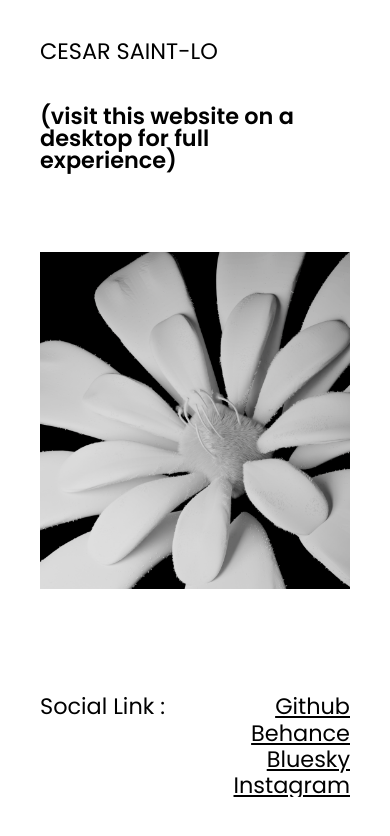
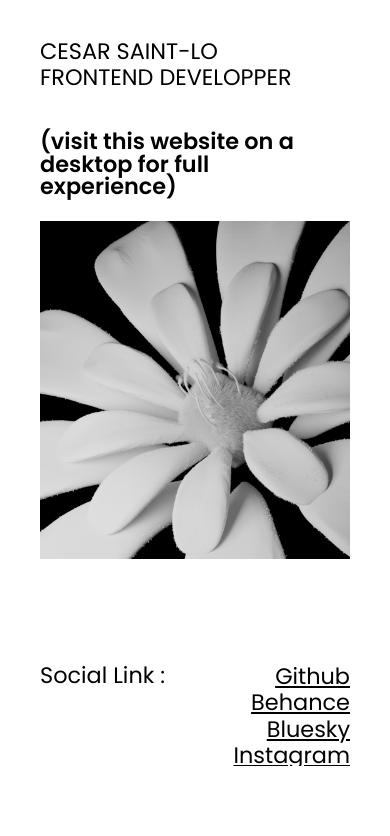
Before and after one commit to 0xCesar/PF2025, a Next.js app: page / in a window 390 px wide. Shown: the top 836 px of the page. Built offline with nearby package versions, Linux system fonts and the light colour scheme.

Commit message:
fix mobil and fix landing page

```diff
--- a/src/app/components/landingMobile/landingMobile.css
+++ b/src/app/components/landingMobile/landingMobile.css
@@ -28,7 +28,7 @@
     width: calc(100vw - 5rem);
     height: 40vh;
     object-fit: cover;
-    margin-top: 5rem;
+    margin-top: 1.5rem;
     margin-bottom: 2.5rem
 }
 .bodyMobile section p{
--- a/src/app/components/landingMobile/landingMobile.tsx
+++ b/src/app/components/landingMobile/landingMobile.tsx
@@ -11,7 +11,10 @@ export default function LandingMobile() {
 
 
     return <div className="bodyMobile">
-        <header>CESAR SAINT-LO</header>
+        <header>
+            <p>CESAR SAINT-LO</p>
+            <p className="spe">frontend developper</p>
+        </header>
         <section>
             <p>(visit this website on a desktop for full experience)</p>
             <img alt="" src={'/assets-about/contactflower.png'}/>
--- a/src/app/components/threescene/ThreeScene.tsx
+++ b/src/app/components/threescene/ThreeScene.tsx
@@ -324,7 +324,16 @@ const ThreeScene: React.FC<ThreeSceneProps> = ({ nbPlane, onWheel }) => {
       }, 800);
     };
 
+    const handleKeyDown = (e: KeyboardEvent) => {
+     if (e.key === "ArrowDown") {
+       nextProjet();
+     } else if (e.key === "ArrowUp") {
+        prevProjet();
+     }
+    };
+
     window.addEventListener('wheel', handleSceneWheel, { passive: false });
+    window.addEventListener("keydown", handleKeyDown);
 
     return () => {
       window.removeEventListener('wheel', handleSceneWheel);
```
Also changed, not shown: src/app/components/projects/projects.tsx (line endings or trailing spaces).
